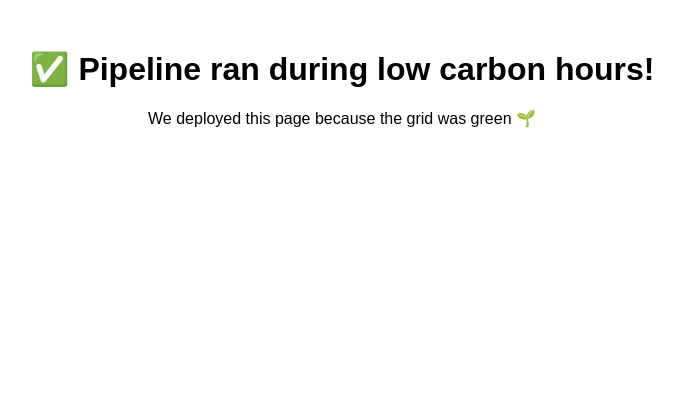
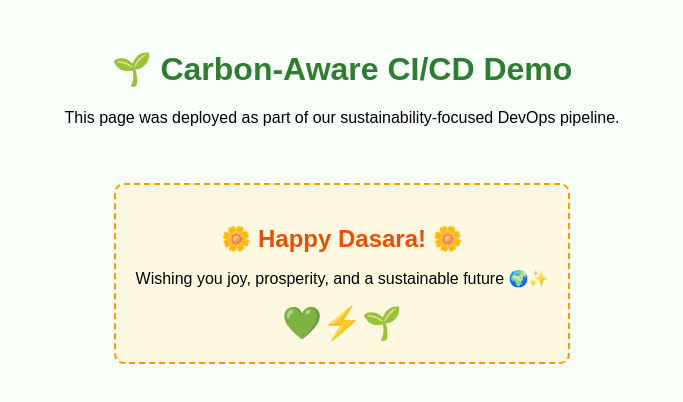
Before and after one commit to Iswarya-uppela/carbon-aware-ci-cd-demo, a plain HTML site: page index.html in a window 1280 px wide. Shown: the whole page, without its empty margins (298-981 px from the left). Drawn offline with Linux system fonts and the light colour scheme.

Commit message:
Update index.html

```diff
--- a/index.html
+++ b/index.html
@@ -4,9 +4,41 @@
   <meta charset="UTF-8">
   <meta name="viewport" content="width=device-width, initial-scale=1.0">
   <title>Carbon-Aware CI/CD Demo</title>
+  <style>
+    body {
+      font-family: Arial, sans-serif;
+      text-align: center;
+      margin: 50px;
+      background: #f9fff9;
+    }
+    h1 {
+      color: #2e7d32;
+    }
+    .dasara {
+      margin-top: 40px;
+      padding: 20px;
+      border: 2px dashed #ff9800;
+      border-radius: 10px;
+      display: inline-block;
+      background: #fff8e1;
+    }
+    .dasara h2 {
+      color: #e65100;
+      margin-bottom: 10px;
+    }
+    .emoji {
+      font-size: 2rem;
+    }
+  </style>
 </head>
-<body style="font-family: Arial; text-align: center; margin: 50px;">
-  <h1>✅ Pipeline ran during low carbon hours!</h1>
-  <p>We deployed this page because the grid was green 🌱</p>
+<body>
+  <h1>🌱 Carbon-Aware CI/CD Demo</h1>
+  <p>This page was deployed as part of our sustainability-focused DevOps pipeline.</p>
+
+  <div class="dasara">
+    <h2>🌼 Happy Dasara! 🌼</h2>
+    <p>Wishing you joy, prosperity, and a sustainable future 🌍✨</p>
+    <div class="emoji">💚⚡🌱</div>
+  </div>
 </body>
 </html>
```
